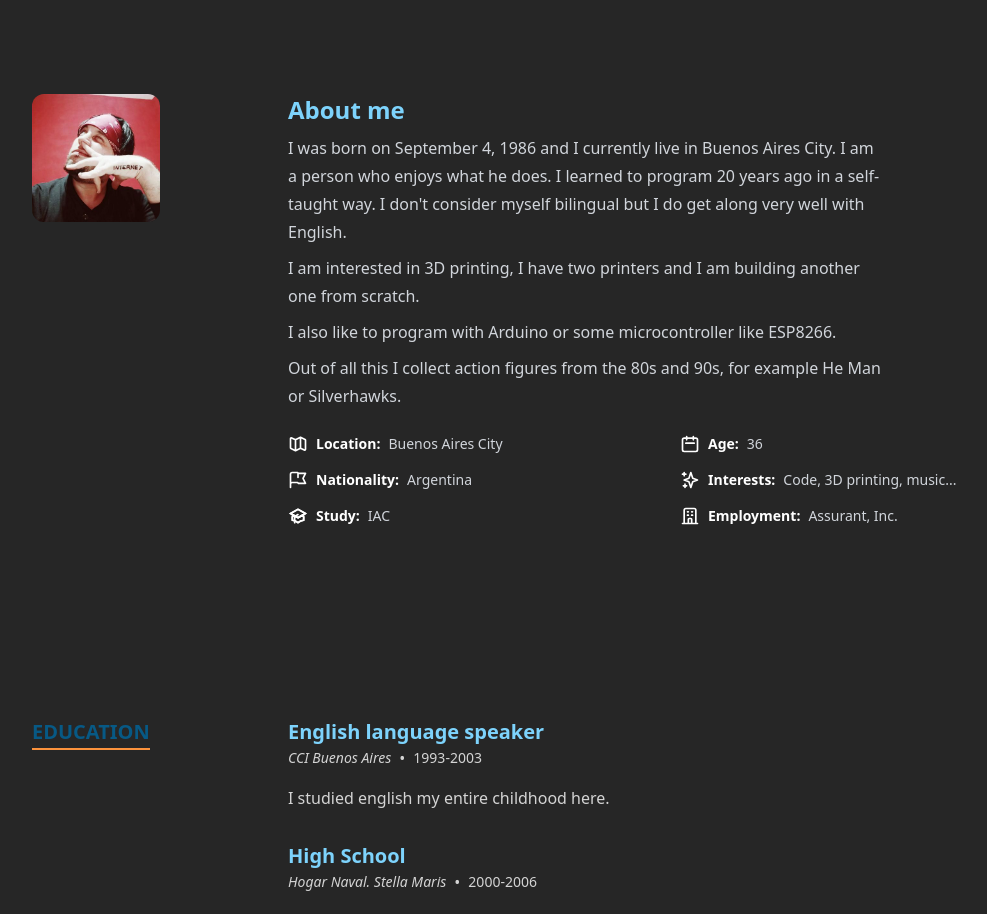
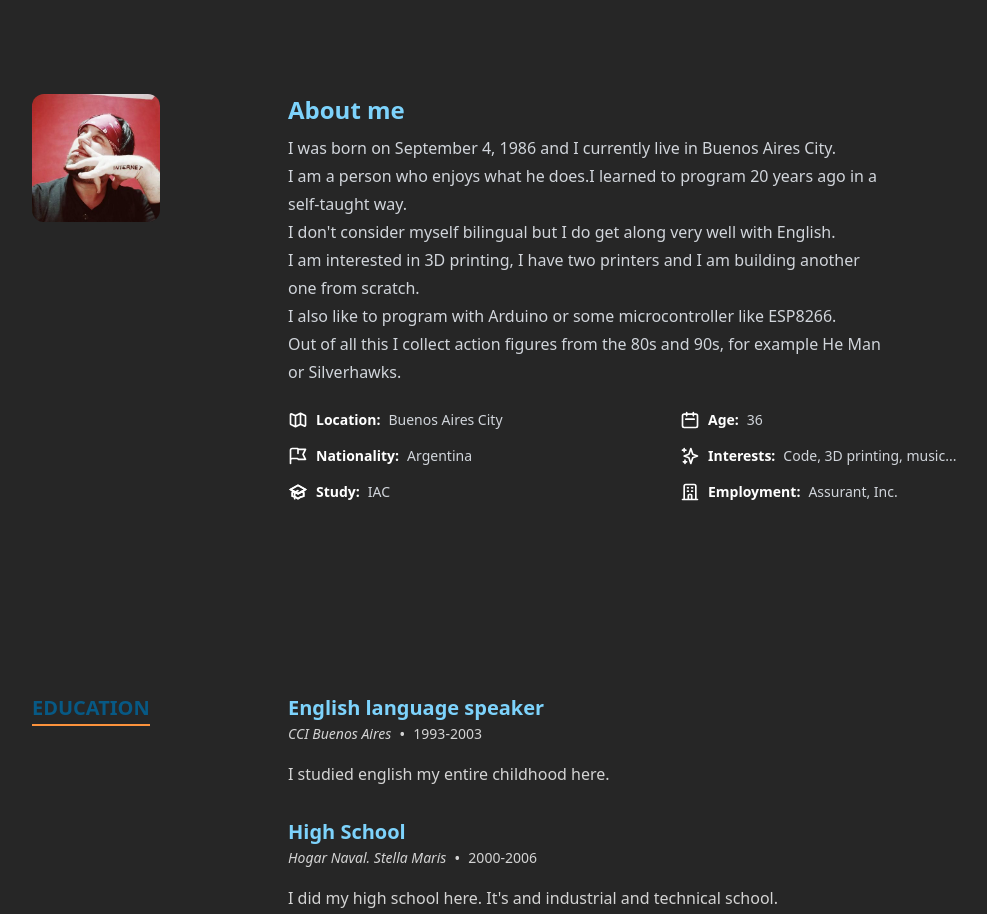
Before and after one commit to Frehley/ResumeReactTS, a Next.js app: page / in a window 1280 px wide. Shown: the part 802-1716 px from the top of the page, without its empty margins (96-1083 px from the left). Built offline with nearby package versions, Linux system fonts and the light colour scheme.

Commit message:
mejoro el about

```diff
--- a/src/components/Sections/About.tsx
+++ b/src/components/Sections/About.tsx
@@ -6,7 +6,8 @@ import {aboutData, SectionId} from '../../data/data';
 import Section from '../Layout/Section';
 
 const About: FC = memo(() => {
-  const {profileImageSrc, description, description2, description3, description4, aboutItems} = aboutData;
+  const {profileImageSrc, description, aboutItems} = aboutData;
+
   return (
     <Section className="bg-neutral-800" sectionId={SectionId.About}>
       <div className={classNames('grid grid-cols-1 gap-y-4', {'md:grid-cols-4': !!profileImageSrc})}>
@@ -19,11 +20,15 @@ const About: FC = memo(() => {
         )}
         <div className={classNames('col-span-1 flex flex-col gap-y-6', {'md:col-span-3': !!profileImageSrc})}>
           <div className="flex flex-col gap-y-2">
+
             <h2 className="text-2xl font-bold text-sky-300">About me</h2>
-            <p className="prose prose-sm text-gray-300 sm:prose-base">{description}</p>
-            <p className="prose prose-sm text-gray-300 sm:prose-base">{description2}</p>
-            <p className="prose prose-sm text-gray-300 sm:prose-base">{description3}</p>
-            <p className="prose prose-sm text-gray-300 sm:prose-base">{description4}</p>
+
+            <div id="description">
+              {description.map((item) => (
+                <p className="prose prose-sm text-gray-300 sm:prose-base">{item}</p>
+              ))}
+            </div>
+
           </div>
           <ul className="grid grid-cols-1 gap-4 sm:grid-cols-2">
             {aboutItems.map(({label, text, Icon}, idx) => (
--- a/src/data/data.tsx
+++ b/src/data/data.tsx
@@ -115,11 +115,14 @@ export const heroData: Hero = {
  */
 export const aboutData: About = {
   profileImageSrc: profilepic,
-  description: `I was born on September 4, 1986 and I currently live in Buenos Aires City.
-  I am a person who enjoys what he does. I learned to program 20 years ago in a self-taught way. I don't consider myself bilingual but I do get along very well with English.`,
-  description2: `I am interested in 3D printing, I have two printers and I am building another one from scratch.`,
-  description3: `I also like to program with Arduino or some microcontroller like ESP8266.`,
-  description4: `Out of all this I collect action figures from the 80s and 90s, for example He Man or Silverhawks.`,
+  description: [
+    "I was born on September 4, 1986 and I currently live in Buenos Aires City.",
+    "I am a person who enjoys what he does.I learned to program 20 years ago in a self-taught way.",
+    "I don't consider myself bilingual but I do get along very well with English.",
+    "I am interested in 3D printing, I have two printers and I am building another one from scratch.",
+    "I also like to program with Arduino or some microcontroller like ESP8266.",
+    "Out of all this I collect action figures from the 80s and 90s, for example He Man or Silverhawks."
+  ],
   aboutItems: [
     {label: 'Location', text: 'Buenos Aires City', Icon: MapIcon},
     {label: 'Age', text: '36', Icon: CalendarIcon},
@@ -465,4 +468,4 @@ export const socialLinks: Social[] = [
   {label: 'LinkedIn', Icon: LinkedInIcon, href: 'https://www.linkedin.com/in/dzuccoli/'},
   {label: 'Instagram', Icon: InstagramIcon, href: 'https://www.instagram.com/ace_zeta/'},
   {label: 'Twitter', Icon: TwitterIcon, href: 'https://twitter.com/frehley3000'},
-];
+];;;
```
